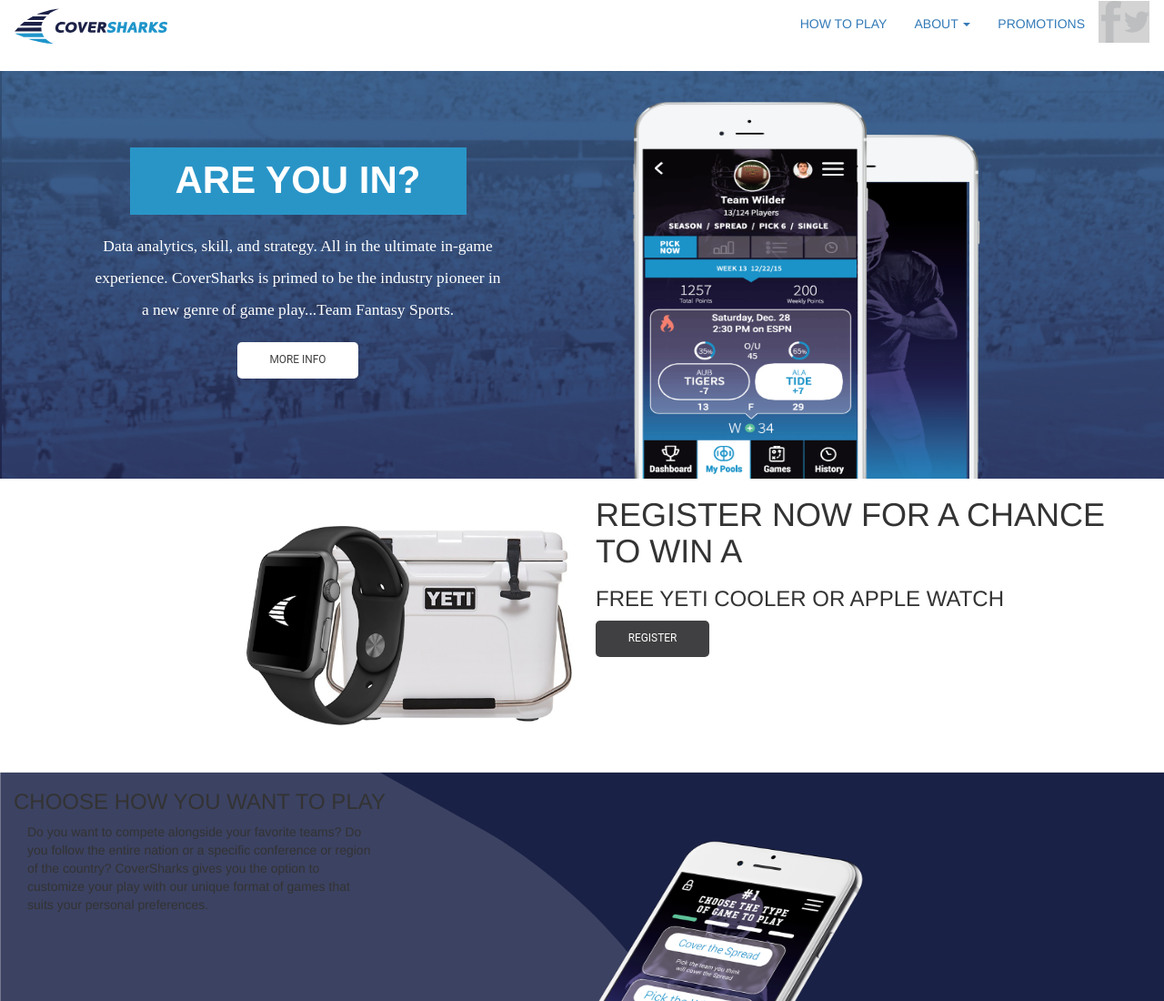
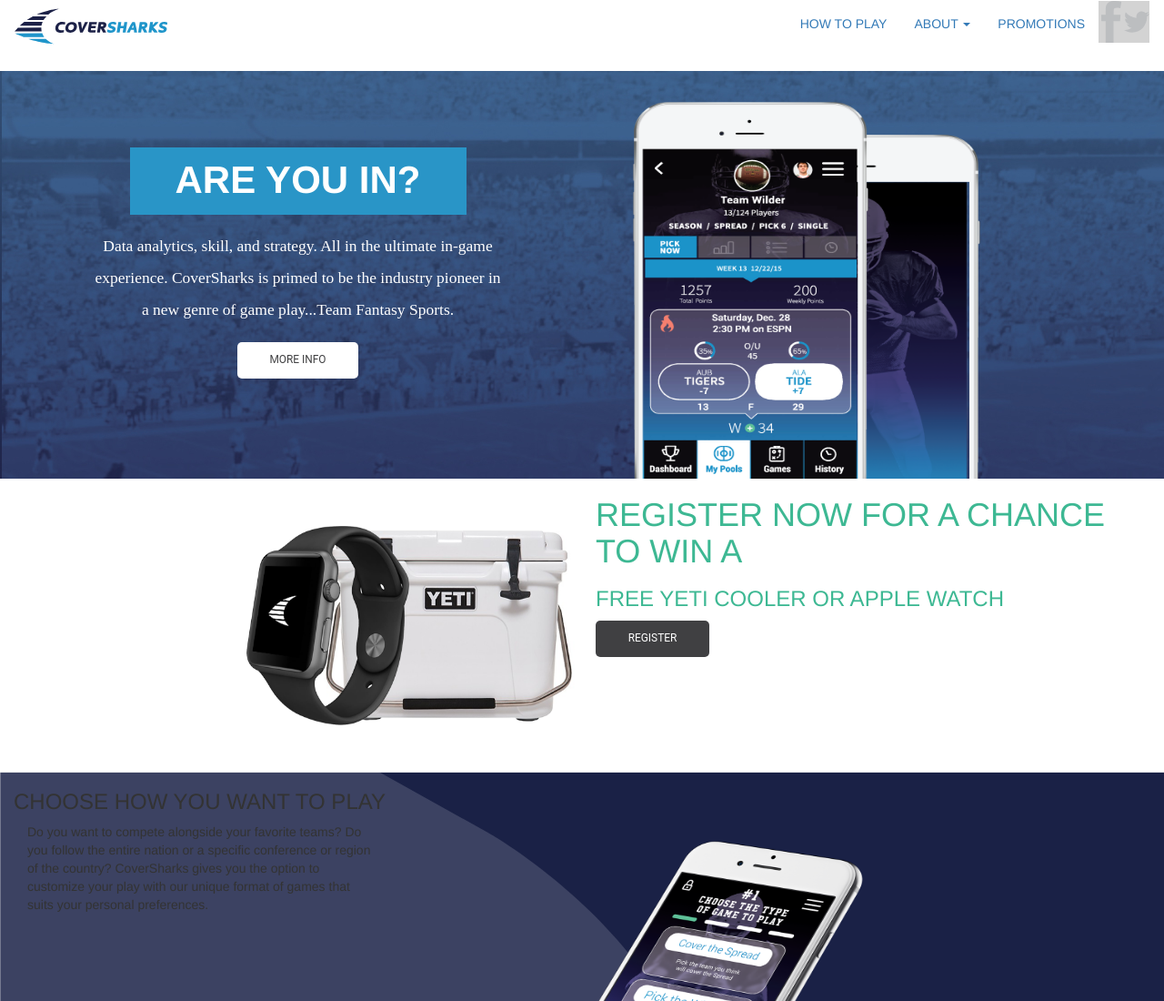
Before and after one commit to waterseeker/sharks, a plain HTML site: page responsiveDesign/lab/index.html in a window 1280 px wide. Shown: the top 1100 px of the page at 91% size. Drawn offline with nearby package versions, Linux system fonts and the light colour scheme.

Commit message:
thursdayLast

```diff
--- a/responsiveDesign/lab/index.html
+++ b/responsiveDesign/lab/index.html
@@ -58,8 +58,8 @@
     <img id= "watch" src="images/apple-watch-and-yeti-image.png">
   </div>
   <div id= "secondText" class= "col-md-6">
-    <h1>REGISTER NOW FOR A CHANCE TO WIN A</h1>
-    <h3>FREE YETI COOLER OR APPLE WATCH</h3>
+    <h1 class= "secondSecText">REGISTER NOW FOR A CHANCE TO WIN A</h1>
+    <h3 class= "secondSecText">FREE YETI COOLER OR APPLE WATCH</h3>
     <button id= "registerBtn">REGISTER</button>
   </div>
 
--- a/responsiveDesign/lab/styles.less
+++ b/responsiveDesign/lab/styles.less
@@ -111,3 +111,7 @@
     font-family: Roboto;
     color: #fff;
 }
+
+.secondSecText{
+    color: #3db893;
+}
```
Also changed, not shown: responsiveDesign/lab/styles.css.
